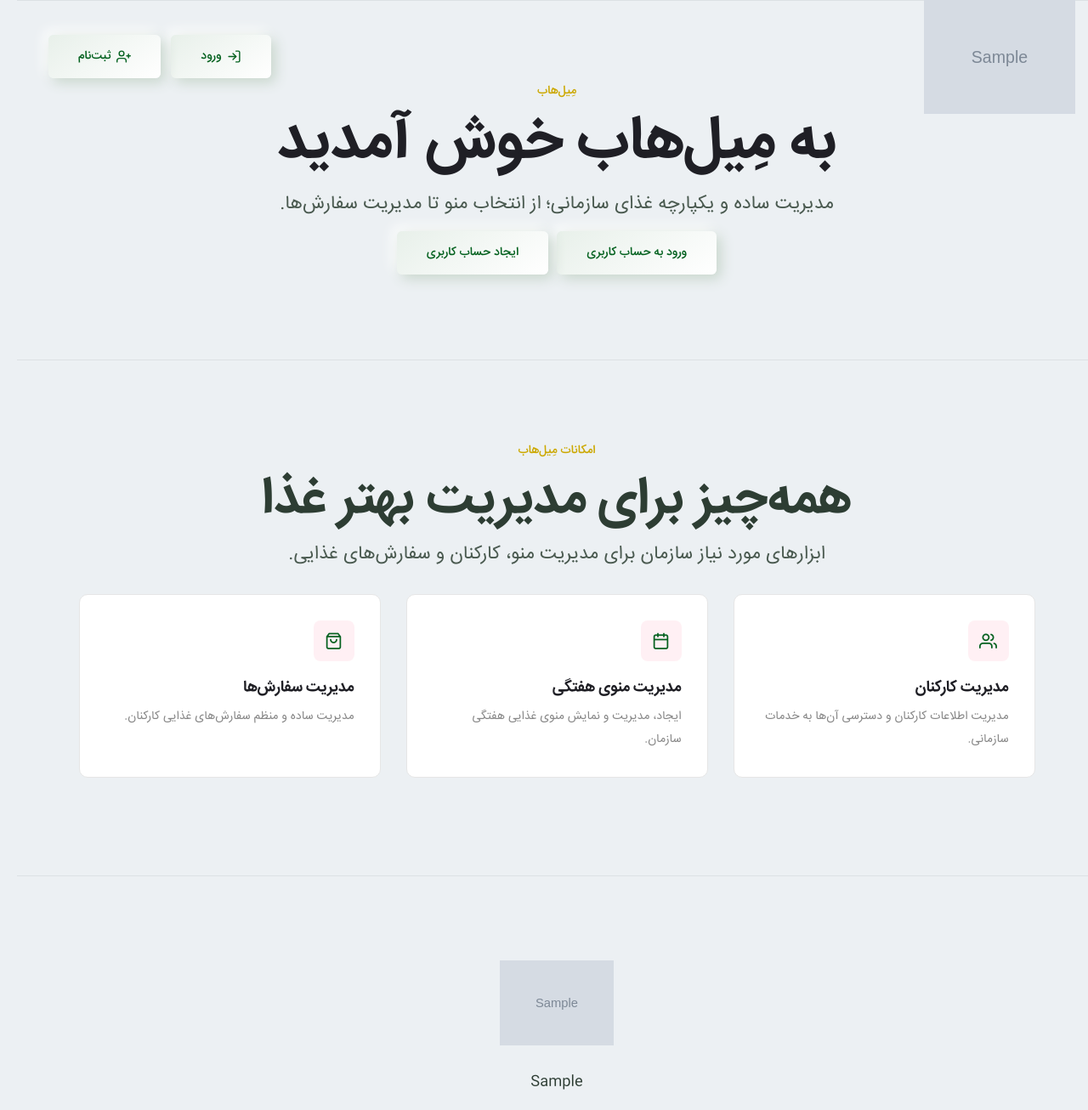
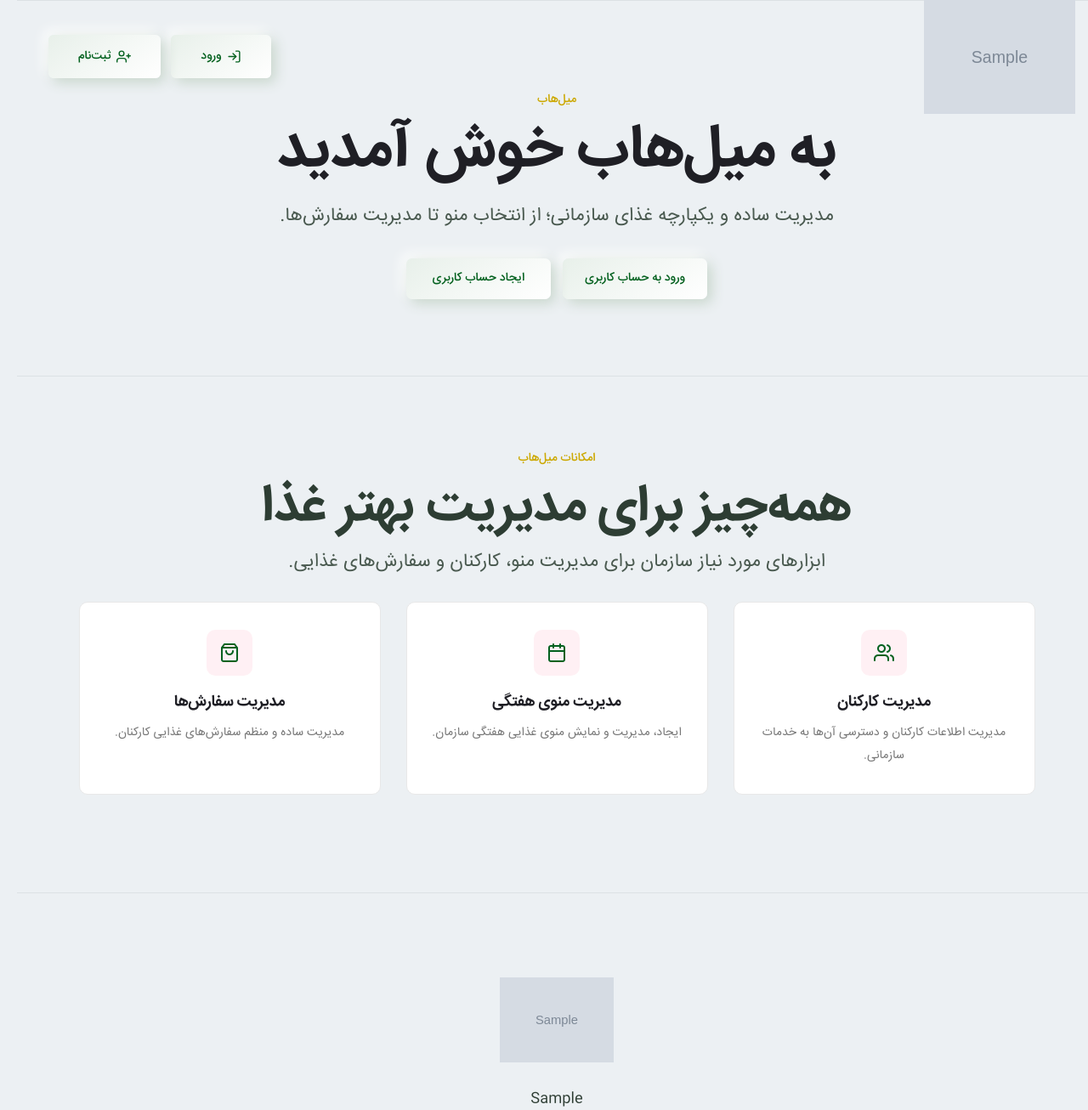
Before and after one commit to mortezatajerii/mealhub, a Django app: page / in a window 1280 px wide. Shown: the top 1306 px of the page at 85% size. Before the commit the page ends 1282 px from the top, so only its background shows below. Run offline with Django 5.2, Linux system fonts and the light colour scheme; tables that the repository leaves empty hold one stand-in row (values such as "Sample post"); grey boxes marked "Sample" are stand-in pictures; some libraries are stand-ins or nearby versions; some web fonts are replaced.

Commit message:
🐞 fix(frontend): buttons
removing login buttons when logedin and fixin naming

```diff
--- a/statics/css/signup.css
+++ b/statics/css/signup.css
@@ -1179,3 +1179,169 @@ AUTH SUBMIT BUTTON
     padding-top: 55px;
   }
 }
+/* =========================================================
+   INBO HOME
+========================================================= */
+
+.inbo-home-welcome {
+  padding-top: 110px;
+  padding-bottom: 90px;
+}
+
+.inbo-home-welcome .section-title {
+  max-width: 760px;
+  margin-left: auto;
+  margin-right: auto;
+}
+
+.inbo-home-welcome .title {
+  margin-bottom: 18px;
+}
+
+.inbo-home-welcome .description {
+  max-width: 680px;
+  margin-left: auto;
+  margin-right: auto;
+  line-height: 2;
+}
+
+.inbo-home-actions {
+  display: flex;
+  align-items: center;
+  justify-content: center;
+  gap: 14px;
+  flex-wrap: wrap;
+
+  margin-top: 28px;
+}
+
+.inbo-home-actions .rn-btn {
+  min-width: 170px;
+  min-height: 48px;
+
+  display: inline-flex;
+  align-items: center;
+  justify-content: center;
+
+  padding: 0 24px;
+
+  border-radius: 7px;
+
+  box-shadow: none;
+}
+
+.inbo-home-actions .rn-btn:hover {
+  box-shadow: none;
+}
+
+/* =========================================================
+   HOME FEATURES
+========================================================= */
+
+.inbo-home-features {
+  padding-top: 90px;
+  padding-bottom: 100px;
+}
+
+.inbo-home-features .section-title {
+  max-width: 760px;
+  margin-left: auto;
+  margin-right: auto;
+}
+
+.inbo-home-feature {
+  height: 100%;
+
+  padding: 32px 28px;
+
+  background: #fff;
+
+  border: 1px solid #e8e8e8;
+  border-radius: 10px;
+
+  text-align: center;
+
+  transition:
+    border-color 0.25s ease,
+    transform 0.25s ease;
+}
+
+.inbo-home-feature:hover {
+  border-color: rgba(255, 1, 79, 0.2);
+  transform: translateY(-3px);
+}
+
+.inbo-home-feature-icon {
+  width: 54px;
+  height: 54px;
+
+  display: inline-flex;
+  align-items: center;
+  justify-content: center;
+
+  margin-bottom: 20px;
+
+  color: var(--color-primary, #ff014f);
+
+  background: rgba(255, 1, 79, 0.06);
+
+  border-radius: 10px;
+}
+
+.inbo-home-feature-icon i {
+  font-size: 24px;
+}
+
+.inbo-home-feature h4 {
+  margin-bottom: 12px;
+}
+
+.inbo-home-feature p {
+  margin-bottom: 0;
+
+  color: #777;
+
+  line-height: 1.9;
+}
+
+/* =========================================================
+   RESPONSIVE
+========================================================= */
+
+@media (max-width: 991px) {
+  .inbo-home-welcome {
+    padding-top: 85px;
+    padding-bottom: 70px;
+  }
+
+  .inbo-home-features {
+    padding-top: 70px;
+    padding-bottom: 80px;
+  }
+}
+
+@media (max-width: 767px) {
+  .inbo-home-welcome {
+    padding-top: 65px;
+    padding-bottom: 55px;
+  }
+
+  .inbo-home-actions {
+    gap: 10px;
+    margin-top: 24px;
+  }
+
+  .inbo-home-actions .rn-btn {
+    width: 100%;
+    min-width: 0;
+  }
+
+  .inbo-home-features {
+    padding-top: 55px;
+    padding-bottom: 65px;
+  }
+
+  .inbo-home-feature {
+    padding: 28px 22px;
+  }
+}
--- a/templates/index.html
+++ b/templates/index.html
@@ -1,22 +1,20 @@
 {% extends "base.html" %}
 
-{% block title %}مِیل‌هاب | {{ site_settings.site_title }}{% endblock %}
+{% block title %}میل‌هاب | {{ site_settings.site_title }}{% endblock %}
 
 {% block meta_description %}
-مِیل‌هاب؛ مدیریت و برنامه‌ریزی غذای سازمانی
+میل‌هاب؛ مدیریت و برنامه‌ریزی غذای سازمانی
 {% endblock %}
 
 {% block content %}
 
 <!-- Start Welcome Area -->
-
-<div class="rn-section-gap section-separator">
+<section class="inbo-home-welcome rn-section-gap section-separator">
   <div class="container">
     <div class="row justify-content-center">
 
-
       <div
-    class="col-lg-10 col-xl-8"
+        class="col-12 col-lg-10 col-xl-8"
         data-aos="fade-up"
         data-aos-duration="700"
         data-aos-once="true"
@@ -24,11 +22,11 @@
         <div class="section-title text-center">
 
           <span class="subtitle">
-        مِیل‌هاب
+            میل‌هاب
           </span>
 
           <h1 class="title mb-3">
-        به مِیل‌هاب خوش آمدید
+            به میل‌هاب خوش آمدید
           </h1>
 
           <p class="description mb-4">
@@ -36,7 +34,7 @@
             از انتخاب منو تا مدیریت سفارش‌ها.
           </p>
 
-      <div class="d-flex justify-content-center gap-3 flex-wrap">
+          <div class="inbo-home-actions">
 
             {% if user.is_authenticated %}
 
@@ -71,17 +69,14 @@
       </div>
 
     </div>
+  </div>
+</section>
+<!-- End Welcome Area -->
 
 
-  </div>
-</div>
-<!-- End Welcome Area -->
-
 <!-- Start Features Area -->
-
-<div class="rn-section-gap section-separator">
+<section class="inbo-home-features rn-section-gap section-separator">
   <div class="container">
-
 
     <div class="row">
 
@@ -93,7 +88,7 @@
           data-aos-once="true"
         >
           <span class="subtitle">
-        امکانات مِیل‌هاب
+            امکانات میل‌هاب
           </span>
 
           <h2 class="title mb-3">
@@ -106,6 +101,7 @@
         </div>
       </div>
 
+
       <div
         class="col-lg-4 col-md-6 mb-4"
         data-aos="fade-up"
@@ -113,6 +109,7 @@
         data-aos-once="true"
       >
         <div class="inbo-home-feature">
+
           <div class="inbo-home-feature-icon">
             <i class="feather-users"></i>
           </div>
@@ -124,8 +121,10 @@
           <p>
             مدیریت اطلاعات کارکنان و دسترسی آن‌ها به خدمات سازمانی.
           </p>
+
         </div>
       </div>
+
 
       <div
         class="col-lg-4 col-md-6 mb-4"
@@ -135,6 +134,7 @@
         data-aos-once="true"
       >
         <div class="inbo-home-feature">
+
           <div class="inbo-home-feature-icon">
             <i class="feather-calendar"></i>
           </div>
@@ -146,8 +146,10 @@
           <p>
             ایجاد، مدیریت و نمایش منوی غذایی هفتگی سازمان.
           </p>
+
         </div>
       </div>
+
 
       <div
         class="col-lg-4 col-md-6 mb-4"
@@ -157,6 +159,7 @@
         data-aos-once="true"
       >
         <div class="inbo-home-feature">
+
           <div class="inbo-home-feature-icon">
             <i class="feather-shopping-bag"></i>
           </div>
@@ -168,14 +171,14 @@
           <p>
             مدیریت ساده و منظم سفارش‌های غذایی کارکنان.
           </p>
+
         </div>
       </div>
 
     </div>
 
-
   </div>
-</div>
+</section>
 <!-- End Features Area -->
 
 {% endblock %}
```
Lines whose indentation alone changed are shown as unchanged.
